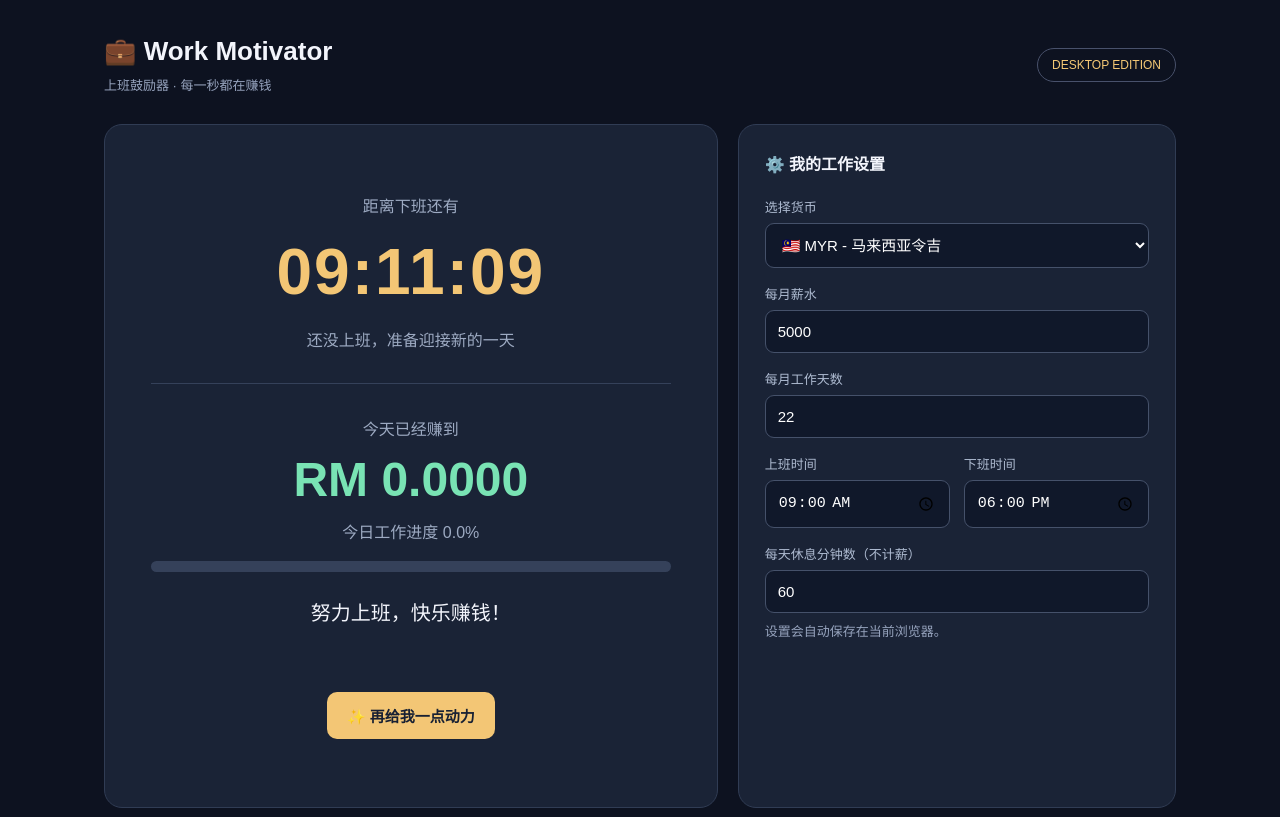
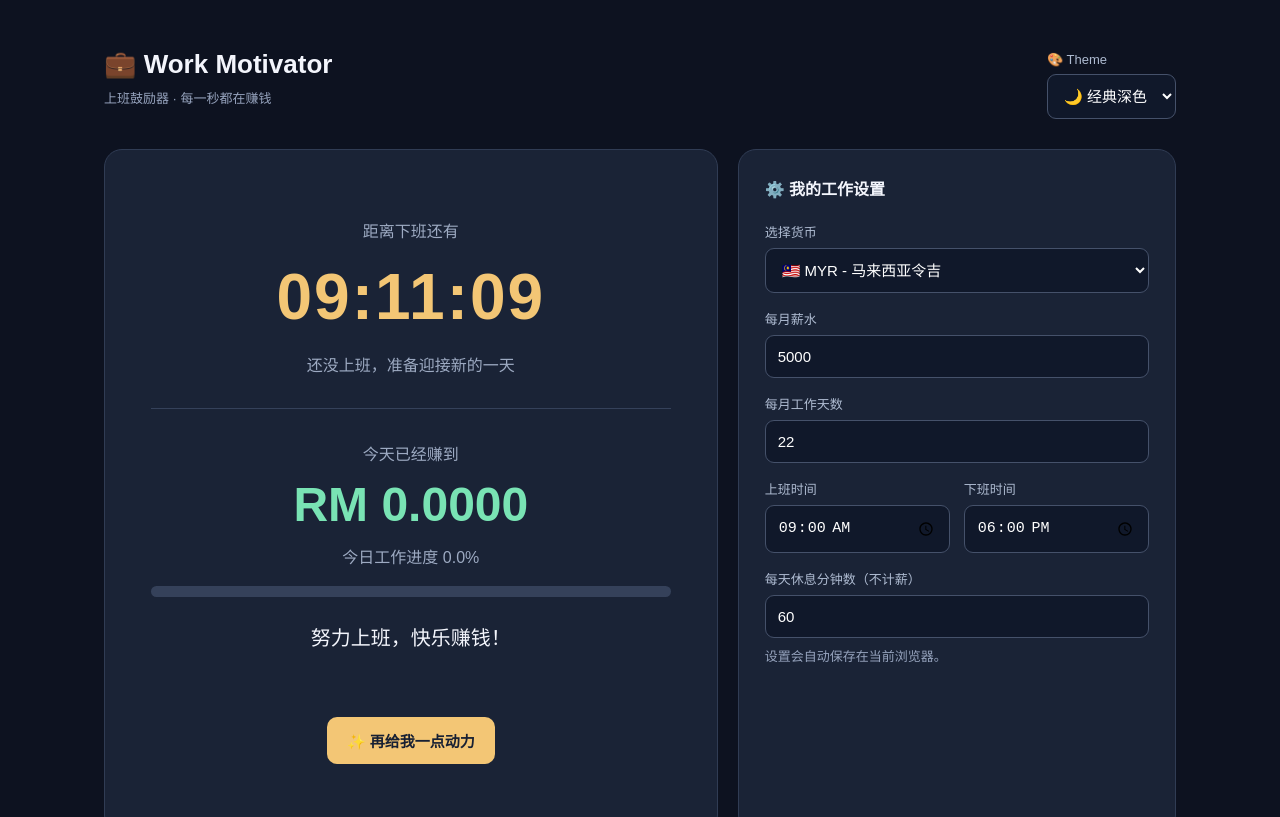
Before and after one commit to sbsvhans-jpg/work-motivator, a plain HTML site: page index.html in a window 1280 px wide. Shown: the top 817 px of the page. Drawn offline with Linux system fonts and the light colour scheme.

Commit message:
Update index.html

```diff
--- a/index.html
+++ b/index.html
@@ -118,7 +118,18 @@ header{gap:12px}
 <h1>💼 Work Motivator</h1>
 <div class="sub">上班鼓励器 · 每一秒都在赚钱</div>
 </div>
-<div class="tag">DESKTOP EDITION</div>
+
+<div class="theme-selector">
+  <label for="themeSelect">🎨 Theme</label>
+  <select id="themeSelect">
+    <option value="dark">🌙 经典深色</option>
+    <option value="light">☀️ 简约浅色</option>
+    <option value="blue">🌊 科技蓝</option>
+    <option value="purple">💜 高级紫</option>
+    <option value="green">🌿 翡翠绿</option>
+  </select>
+</div>
+
 </header>
 
 <div class="grid">
```
